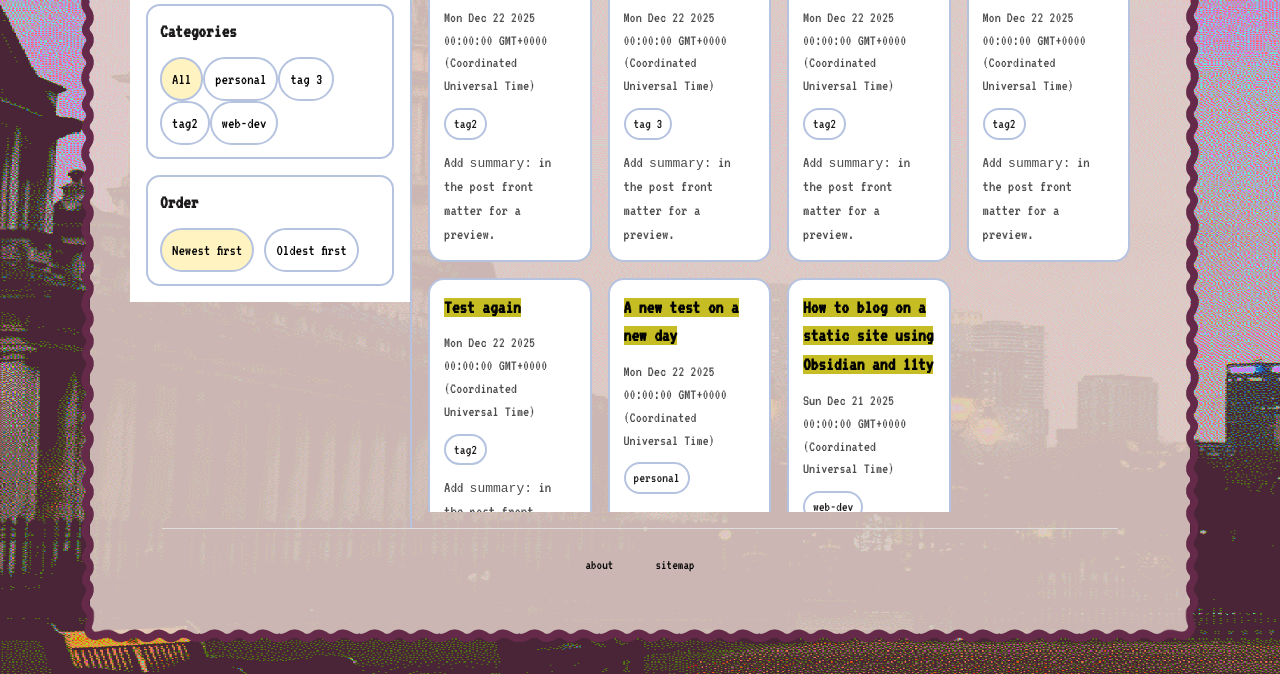
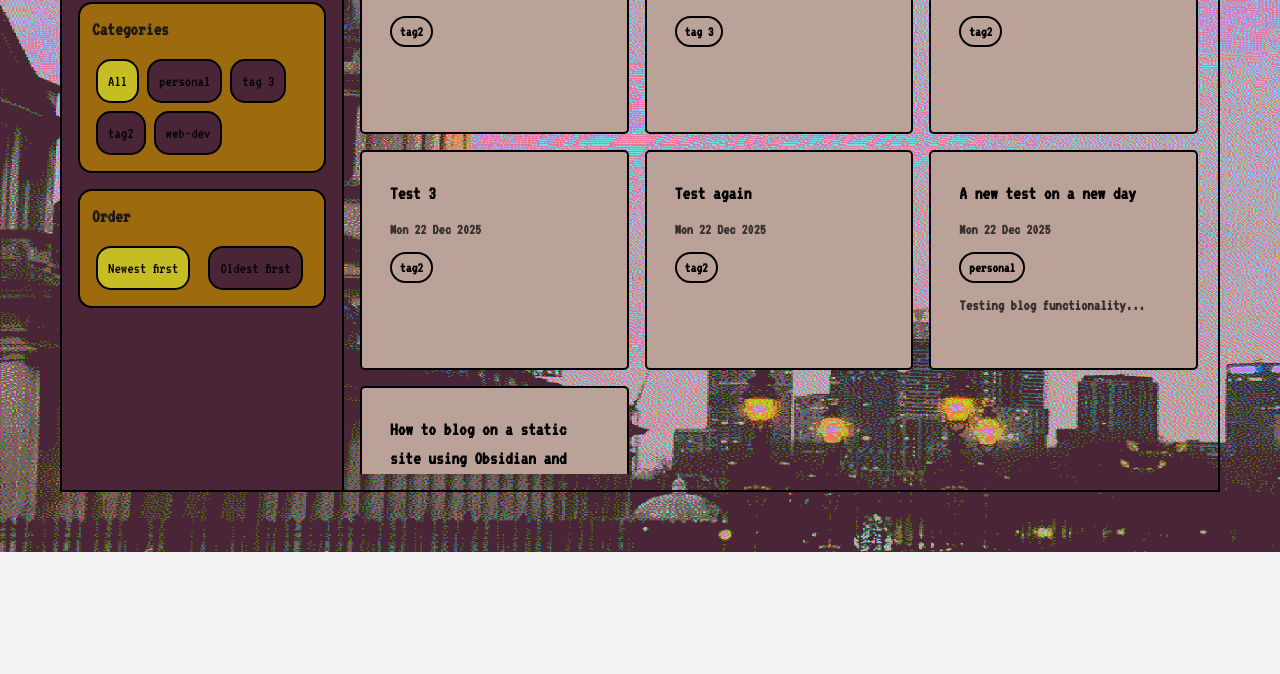
Before and after one commit to katiepennick/Katie-Pennicks-Webspace, an Eleventy site: page blog.njk in a window 1280 px wide. Shown: the part 272-946 px from the top of the page. After the commit the page ends 824 px from the top, so only its background shows below. Built offline with nearby package versions, Linux system fonts and the light colour scheme; Eleventy itself is replaced by a stand-in of ours; files that its build step writes are made by us from their sources; a web font is replaced by a local one.

Commit message:
Restyle blog using new 11ty layout

```diff
--- a/Templates/Blog post template.md
+++ b/Templates/Blog post template.md
@@ -2,5 +2,6 @@
 title: "{{title}}"
 date: {{date}}
 tags:
+summary:
 draft: true
 ---
--- /dev/null
+++ b/_includes/layout_blog.njk
@@ -0,0 +1,38 @@
+<!doctype html>
+<html lang="en">
+
+<head>
+    <link rel="stylesheet" href="/css/base.css">
+    <link rel="stylesheet" href="/css/components.css">
+    <link rel="stylesheet" href="/css/blog.css">
+
+    <link rel="icon" href="/favicon.png">
+    <link rel="preconnect" href="https://fonts.googleapis.com">
+    <link rel="preconnect" href="https://fonts.gstatic.com" crossorigin>
+
+    <link href="https://fonts.googleapis.com/css2?family=Press+Start+2P&display=swap" rel="stylesheet">
+    <link href="https://fonts.googleapis.com/css2?family=VT323&display=swap" rel="stylesheet">
+
+    <meta charset="UTF-8" />
+    <meta name="viewport" content="width=device-width, initial-scale=1.0" />
+
+    <title>{{ title or "Katie Pennick's webspace" }}</title>
+
+</head>
+
+<body class="blog-page">
+    <a class="skip-link" href="#main">Skip to content</a>
+
+    <div class="page-padding">
+        {% include "header.njk" %}
+
+        {# NO content-box frame, NO footer #}
+        <main id="main">
+            {{ content | safe }}
+        </main>
+
+    </div>
+
+</body>
+
+</html>
--- a/_includes/post.njk
+++ b/_includes/post.njk
@@ -1,5 +1,5 @@
 ---
-layout: layout.njk
+layout: layout_blog.njk
 ---
 
 <article class="post">
--- a/_posts/A-new-test-on-a-new-day.md
+++ b/_posts/A-new-test-on-a-new-day.md
@@ -2,6 +2,7 @@
 title: "A new test on a new day"
 date: 2025-12-22
 tags: [personal]
+summary: Testing blog functionality...
 draft: false
 ---
 Hello, I am once again testing my blog functionality.
--- a/_posts/obsidian-11ty-blog-how-to.md
+++ b/_posts/obsidian-11ty-blog-how-to.md
@@ -2,6 +2,7 @@
 title: "How to blog on a static site using Obsidian and 11ty"
 date: 2025-12-21
 tags: [web-dev]
+summary: Neocities website, now with blog!
 draft: false
 ---
 If you're reading this, I have been successful in my attempt to implement a blog publishing workflow using Obsidian and Eleventy ([11ty](https://www.11ty.dev/))!
--- a/blog.njk
+++ b/blog.njk
@@ -1,5 +1,5 @@
 ---
-layout: layout.njk
+layout: layout_blog.njk
 title: Blog
 permalink: /blog/
 ---
@@ -53,12 +53,11 @@ permalink: /blog/
 
                 <article class="post-card" data-post-card data-url="{{ post.url }}" data-date="{{ post.data.date }}"
                     data-tags="{{ topicTags | join(',') | lower }}">
-                    <h2 class="post-card-title">
-                        <a href="{{ post.url }}" class="post-card-link">{{ post.data.title }}</a>
-                    </h2>
+                    <a href="{{ post.url }}" class="post-card-link">
+                        <h2 class="post-card-title">{{ post.data.title }}</h2>
 
                         {% if post.data.date %}
-                    <p class="post-card-date">{{ post.data.date }}</p>
+                        <p class="post-card-date">{{ post.data.date | readableDate }}</p>
                         {% endif %}
 
                         {% if topicTags and topicTags.length %}
@@ -71,12 +70,10 @@ permalink: /blog/
 
                         {% if post.data.summary %}
                         <p class="post-card-summary">{{ post.data.summary }}</p>
-                    {% else %}
-                    <p class="post-card-summary blog-muted">
-                        Add <code>summary:</code> in the post front matter for a preview.
-                    </p>
                         {% endif %}
+                    </a>
                 </article>
+
                 {% endfor %}
             </div>
         </div>
--- a/css/blog.css
+++ b/css/blog.css
@@ -4,14 +4,17 @@
 
 :root {
   /* Easy theming knobs */
-  --blog-sidebar-bg: #ffffff;
-  --blog-box-bg: #ffffff;
-  --blog-border: #b5c3e0;
-  --blog-accent: #fff3c2;
+  --blog-sidebar-bg: #492537;
+  --blog-controls-bg: #9e6a0e;
+  --blog-box-bg: #9e6a0e;
+  --blog-border: #000000;
+  --blog-button-bg: #492537;
+  --blog-accent: #c5bd23;
   --blog-text: #000;
   --blog-muted: rgba(0, 0, 0, 0.7);
   --blog-gap: 16px;
-  --blog-radius: 16px;
+  --blog-radius: 5px;
+  --card-bg: #bba299;
 
   /* Controls scroll height of the cards area */
   --blog-scroll-height: 70vh;
@@ -19,12 +22,12 @@
 
 .blog-layout {
   display: grid;
+  margin: 20px;
   grid-template-columns: 280px 1fr;
   gap: 0;
-  align-items: start;
-  border: none;
+  align-items: stretch; /* important: equal height columns */
+  border: solid black 2px;
   border-radius: 0;
-  margin: calc(-1 * var(--content-padding, 32px));
   overflow: hidden; /* makes it feel like one attached frame */
 }
 
@@ -35,6 +38,14 @@
   top: 16px; /* adjust to taste */
   align-self: start;
   top: 0;
+  /* make it fill the full column height */
+  height: 100%;
+}
+
+.blog-sidebar .blog-title {
+  margin: 0 0 12px 0;
+  color: #fff;
+  font-size: 3rem;
 }
 
 .blog-main {
@@ -65,14 +76,16 @@
   display: flex;
   flex-wrap: wrap;
   gap: 10px;
+  background-color: var(--blog-controls-bg);
 }
 
 .blog-btn {
   border: 2px solid var(--blog-border);
-  background: #fff;
+  background: var(--blog-button-bg);
   color: var(--blog-text);
   padding: 8px 10px;
-  border-radius: 999px;
+  margin: 4px;
+  border-radius: 15px;
   cursor: pointer;
   font: inherit;
 }
@@ -108,20 +121,31 @@
 .post-grid {
   display: grid;
   gap: var(--blog-gap);
-  grid-template-columns: repeat(4, minmax(0, 1fr));
+  grid-template-columns: repeat(auto-fit, minmax(200px, 1fr));
 }
 
+/* ======================
+   Post cards
+   ====================== */
+
 .post-card {
+  position: relative;
   border: 2px solid var(--blog-border);
   border-radius: var(--blog-radius);
   padding: 14px;
-  background: #fff;
+  background: var(--card-bg);
+
+  min-height: 220px;
+
   display: flex;
   flex-direction: column;
   gap: 10px;
+}
 
-  /* keeps them square-ish */
-  aspect-ratio: 1 / 1;
+.post-card:hover,
+.post-card:focus-within {
+  transform: translateY(-3px) rotate(-0.3deg);
+  /* plus any card background change you want */
 }
 
 .post-card-title {
@@ -130,13 +154,30 @@
 }
 
 .post-card-link {
+  display: flex;
+  flex-direction: column;
+  gap: 10px;
+
+  height: 100%;
+  width: 100%;
+  padding: 14px;
+}
+
+/* Prevent global prose-link styles affecting card links */
+.post-card-link,
+.post-card-link:link,
+.post-card-link:visited {
   color: inherit;
+  font-weight: inherit;
   text-decoration: none;
+  background: transparent !important;
 }
 
 .post-card-link:hover,
-.post-card-link:focus-visible {
-  background: var(--blog-accent);
+.post-card-link:focus-visible,
+.post-card-link:active {
+  color: inherit;
+  background: transparent !important; /* stops the yellow highlight */
 }
 
 .post-card-date {
@@ -172,16 +213,29 @@
   overflow: hidden;
   /* keep preview neat */
   display: -webkit-box;
-  -webkit-line-clamp: 6;
+  -webkit-line-clamp: 5;
   -webkit-box-orient: vertical;
 }
 
-/* Responsive */
-@media (max-width: 1024px) {
-  .post-grid {
-    grid-template-columns: repeat(3, minmax(0, 1fr));
-  }
+.post-card-link--stretched::after {
+  content: "";
+  position: absolute;
+  inset: 0;
+  z-index: 1;
 }
+
+/* ensures the actual text is above the clickable overlay */
+.post-card-title,
+.post-card-date,
+.post-card-tags,
+.post-card-summary {
+  position: relative;
+  z-index: 2;
+}
+
+/* ======================
+   Responsive
+   ====================== */
 
 @media (max-width: 720px) {
   .blog-layout {
```
Also changed, not shown: .eleventy.js. Lines whose indentation alone changed are shown as unchanged.
